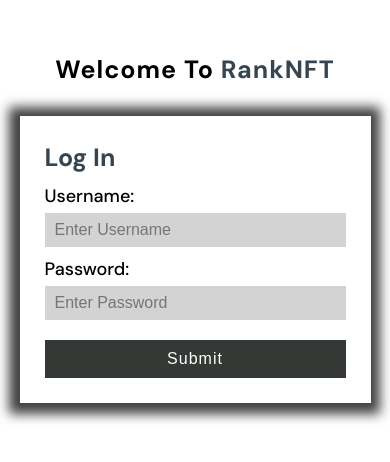
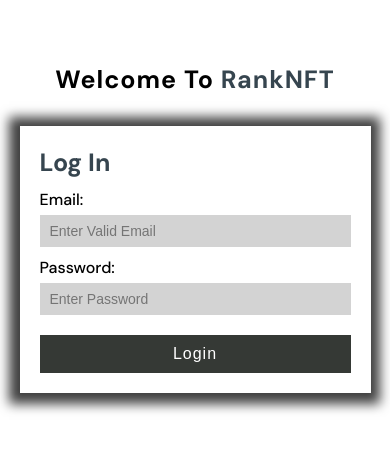
Before and after one commit to HenryAgu/RankNFT, a React (Vite) app: page / in a window 390 px wide. Shown: the part 194-656 px from the top of the page. Built offline with nearby package versions, Linux system fonts and the light colour scheme.

Commit message:
feat: meta tag updated

```diff
--- a/index.html
+++ b/index.html
@@ -1,9 +1,15 @@
-<!doctype html>
+<!DOCTYPE html>
 <html lang="en">
   <head>
     <meta charset="UTF-8" />
     <link rel="icon" type="image/svg+xml" href="/vite.svg" />
     <meta name="viewport" content="width=device-width, initial-scale=1.0" />
+    <meta
+      name="description"
+      content="RankNFT: Organize and Rank NFT Images with Ease. Customize your NFT collection by effortlessly arranging and ranking images using drag-and-drop functionality on RankNFT"
+    />
+    <meta name="keywords" content="NFT Ranking, Image Organization, NFT Collection Management, Drag and Drop Ranking, NFT Artwork Sorting, Digital Collectibles, NFT Gallery, Customized NFT Display, Artwork Ranking Tool, User-Friendly NFT Platform" />
+    <meta name="author" content="RankNFT - Your Website" />
     <title>NFT Rank</title>
   </head>
   <body>
--- a/package.json
+++ b/package.json
@@ -10,6 +10,7 @@
     "preview": "vite preview"
   },
   "dependencies": {
+    "firebase": "^10.4.0",
     "react": "^18.2.0",
     "react-beautiful-dnd": "^13.1.1",
     "react-dom": "^18.2.0",
--- a/src/App.jsx
+++ b/src/App.jsx
@@ -1,16 +1,25 @@
-import { useState } from 'react'
-import './App.css'
-import Home from './Pages/Home/Home'
-import Login from './Pages/Home/Login/Login'
+// stylesheet
+import "./App.css";
+
+// React router dom
+import { BrowserRouter, Routes, Route } from "react-router-dom";
+
+// components
+import Home from "./Pages/Home/Home";
+import Login from "./components/auth/Login/Login";
 
 function App() {
-
   return (
     <>
-    {/* <Home/> */}
-    <Login/>
+      <BrowserRouter>
+        <Routes>
+        <Route exact path="/" element={<Login/>}/>
+        <Route path="/gallery/:id" element={<Home/>}/>
+          {/* <Home /> */}
+        </Routes>
+      </BrowserRouter>
     </>
-  )
+  );
 }
 
-export default App
+export default App;
--- a/src/Pages/Home/Login/Login.jsx
+++ /dev/null
@@ -1,24 +0,0 @@
-// stylesheet
-import "./style/Login.scss";
-
-const Login = () => {
-  return (
-    <div className='login'>
-        <h1>Welcome To <span>RankNFT</span></h1>
-        <form action="">
-            <h3>Log In</h3>
-            <div className="inner_form">
-                <label htmlFor="">Username:</label>
-                <input type="text" placeholder='Enter Username'/>
-            </div>
-            <div className="inner_form">
-                <label htmlFor="">Password:</label>
-                <input type="password" placeholder='Enter Password'/>
-            </div>
-            <button>Submit</button>
-        </form>
-    </div>
-  )
-}
-
-export default Login
--- /dev/null
+++ b/src/components/auth/Login/Login.jsx
@@ -0,0 +1,70 @@
+import { useState } from "react";
+import { useNavigate,useParams } from "react-router-dom";
+
+// firebase
+import { auth } from "../../../firebase";
+import { signInWithEmailAndPassword } from "firebase/auth";
+
+// stylesheet
+import "./style/Login.scss";
+
+const Login = () => {
+  const [email, setEmail] = useState("");
+  const [password, setPassword] = useState("");
+  const [errorMessage, setErrorMessage] = useState(false);
+
+const navigate = useNavigate();
+const params = useParams();
+
+const randomNumber = Math.floor(Math.random() * 100) + 1;
+const id = randomNumber;
+const value = `/gallery/${id}`
+
+  const handleLogIn = (e) => {
+    e.preventDefault();
+    signInWithEmailAndPassword(auth, email, password).then((useCredential) => {
+      console.log(useCredential);
+    }).catch((error) => {
+      console.error(error);
+      console.log(error);
+    });
+
+    if (email === "admin@example.com" && password === "1Password") {
+      navigate(value)
+    }else{
+      setErrorMessage(true)
+    }
+  };
+  return (
+    <div className="login">
+      <h1>
+        Welcome To <span>RankNFT</span>
+      </h1>
+      <form onSubmit={handleLogIn}>
+        <h3>Log In</h3>
+        <div className="inner_form">
+          <label htmlFor="">Email:</label>
+          <input
+            type="email"
+            placeholder="Enter Valid Email"
+            value={email}
+            onChange={(e) => setEmail(e.target.value)}
+          />
+        </div>
+        <div className="inner_form">
+          <label htmlFor="">Password:</label>
+          <input
+            type="password"
+            placeholder="Enter Password"
+            value={password}
+            onChange={(e) => setPassword(e.target.value)}
+          />
+        </div>
+        {errorMessage ? <div className="error">Invalid Email or Password</div>: null}
+        <button type="submit">Login</button>
+      </form>
+    </div>
+  );
+};
+
+export default Login;
--- a/src/Pages/Home/Login/style/Login.scss
+++ b/src/components/auth/Login/style/Login.scss
@@ -53,6 +53,11 @@
             outline: none;
         }
     }
+    .error{
+        color: red;
+        font-weight: 700;
+        font-size: 14px;
+    }
 
     button{
         background-color: #353935;
@@ -88,6 +93,15 @@
         form{
             width: 90%;
             font-size: 14px;
+            padding: 20px;
+            .inner_form{
+                label{
+                    font-size: 16px;
+                }
+                input{
+                    font-size: 14px;
+                }
+            }
         }
     }
 }
--- /dev/null
+++ b/src/firebase.js
@@ -0,0 +1,21 @@
+// Import the functions you need from the SDKs you need
+import { initializeApp } from "firebase/app";
+import { getAuth } from "firebase/auth";
+// TODO: Add SDKs for Firebase products that you want to use
+// https://firebase.google.com/docs/web/setup#available-libraries
+
+// Your web app's Firebase configuration
+const firebaseConfig = {
+  apiKey: "AIzaSyDeKIkXJqqvqwR2ZMGPm_rP3rcK2zuwWz8",
+  authDomain: "ranknft-d5039.firebaseapp.com",
+  projectId: "ranknft-d5039",
+  storageBucket: "ranknft-d5039.appspot.com",
+  messagingSenderId: "625761567991",
+  appId: "1:625761567991:web:ec1fe4a6f9bf2308e23ff2",
+};
+
+// Initialize Firebase
+const app = initializeApp(firebaseConfig);
+
+// Initialize Firebase Authentication and get a reference to the service
+export const  auth = getAuth(app);
```
Also changed, not shown: 1 other file (tests, documents, lock files or other folders).
